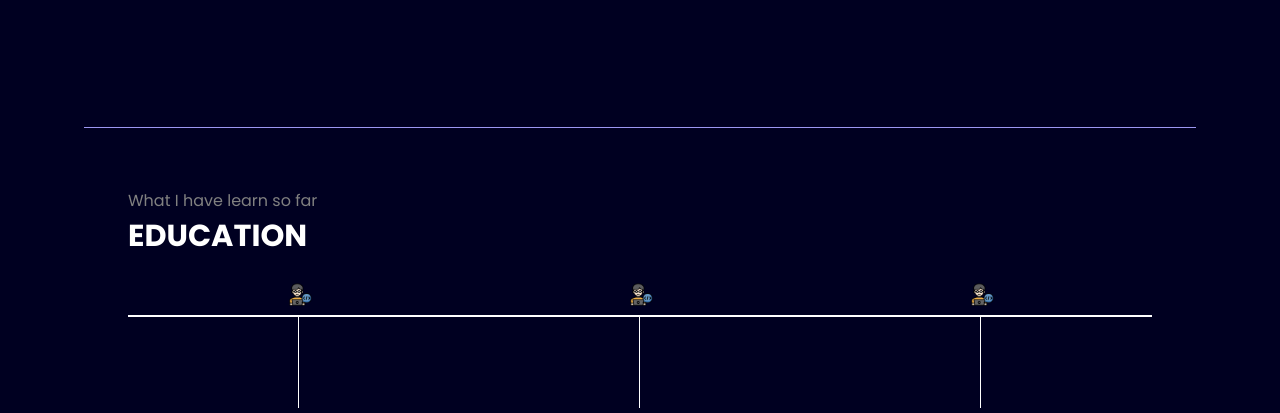
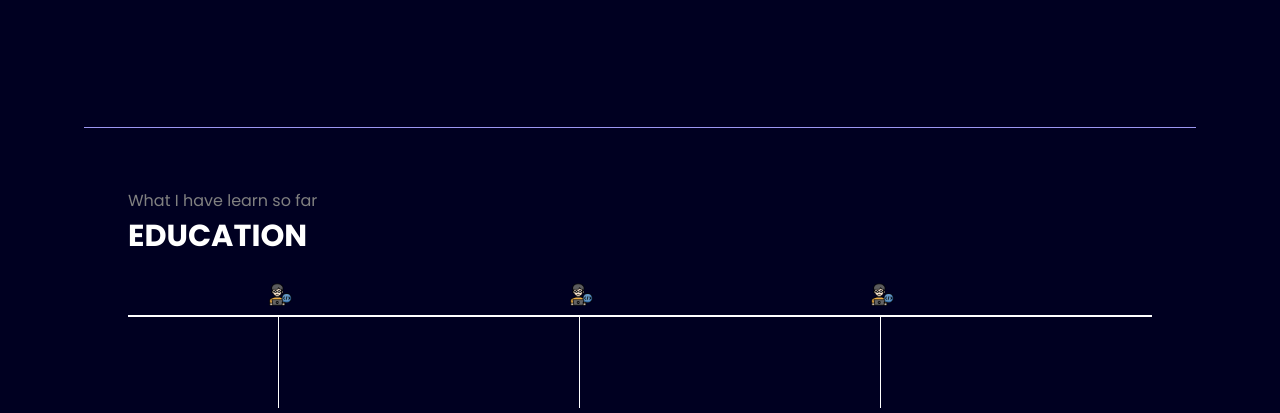
Before and after one commit to umarfarook049/Portfolio, a plain HTML site: page index.html in a window 1280 px wide. Shown: the part 539-952 px from the top of the page. Drawn offline with nearby package versions, Linux system fonts and the light colour scheme; a script that the page names is missing.

Commit message:
Width of education line

```diff
--- a/style.css
+++ b/style.css
@@ -112,7 +112,7 @@
     height: 93px;
     width: 1px;
     background-color: white;
-    margin: 0 170px;
+    margin: 0 150px;
   }
 
   .vertical-text {
```
